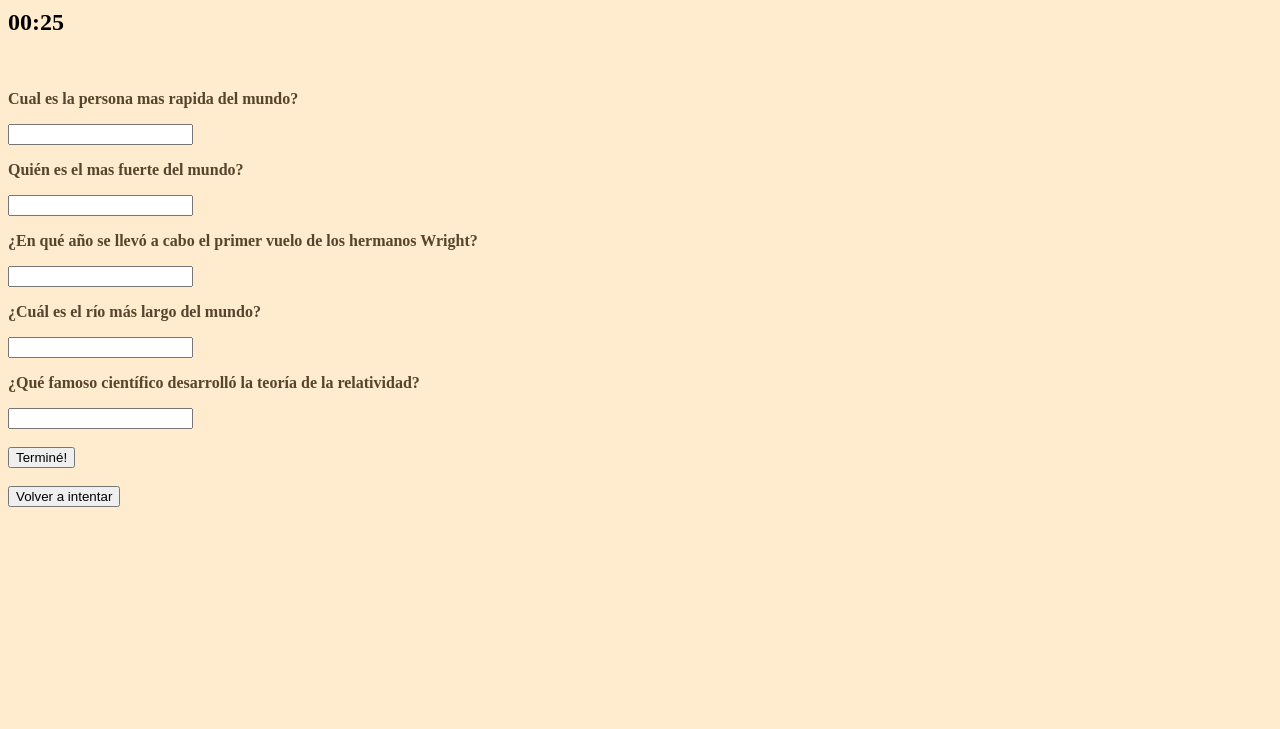
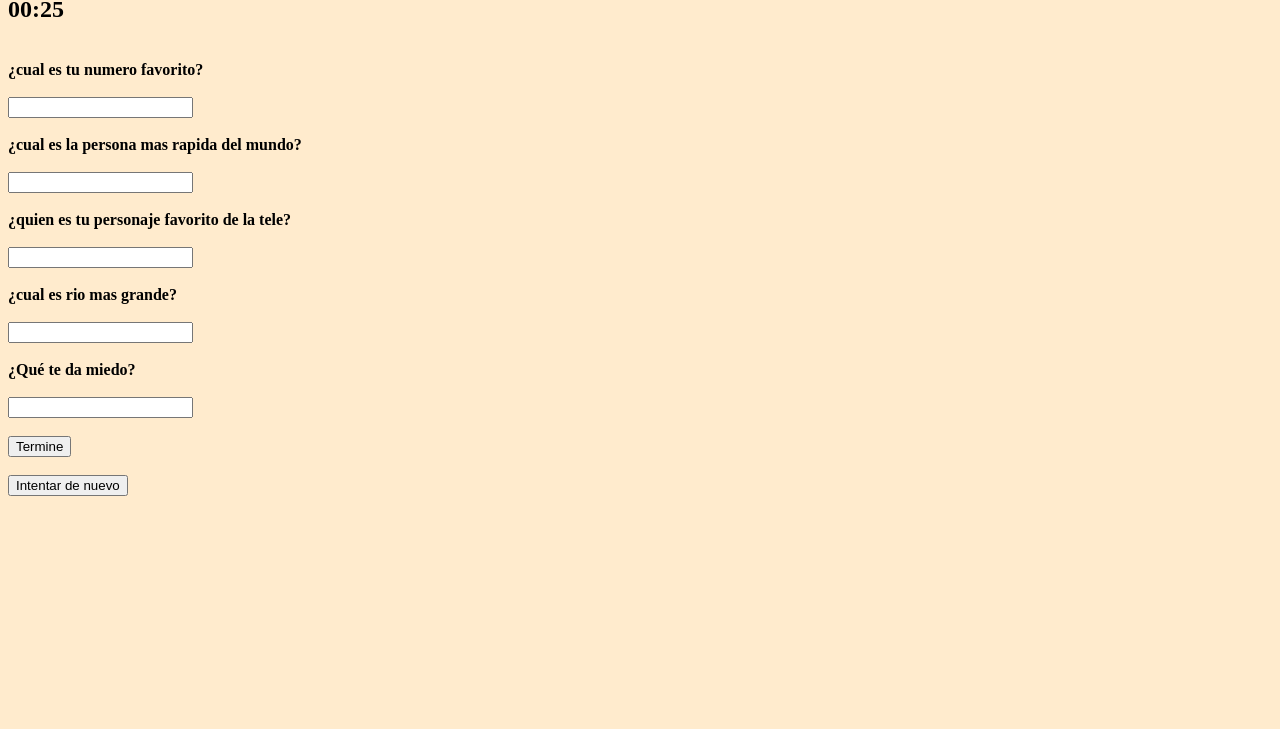
Before and after one commit to Danielhrndz15/javascript-total, a plain HTML site: page sccion_3/9_Cotidiano_juego_de_preguntas/index.html in a window 1280 px wide. Shown: the part 71-800 px from the top of the page. Drawn offline with Linux system fonts and the light colour scheme.

Commit message:
Cotidiano_juego_de_preguntas

```diff
--- a/sccion_3/9_Cotidiano_juego_de_preguntas/index.html
+++ b/sccion_3/9_Cotidiano_juego_de_preguntas/index.html
@@ -5,7 +5,7 @@
     <meta charset="UTF-8">
     <meta name="viewport" content="width=device-width, initial-scale=1.0">
     <link rel="stylesheet" href="misEstilos.css">
-    <title>Juego_de_preguntas</title>
+    <title>Practica 1</title>
     <audio id="SonidoAlarma">
         <source src="./gameover.mp3" type="audio/mpeg">
     </audio>
@@ -13,27 +13,26 @@
 
 <body onload="comenzarTiempo()">
 
-    <h1>Responde lo más rápido que puedas</h1>
-    <h2 id="Tiempo">00:30</h2>
+    <h2 id="h2">Responde las siguientes preguntas</h2>
+        <h2 id="Tiempo">00:30</h2>
     <br>
-    <p>Cual es la persona mas rapida del mundo?</p>
-    <input type="text" id="UsaintBoltresp">
-    <br>
-    <p>Quién es el mas fuerte del mundo?</p>
-    <input type="text" id="TomRyanStoltmanresp">
-    <br>
-    <p>¿En qué año se llevó a cabo el primer vuelo de los hermanos Wright?</p>
-    <input type="text" id="wrightresp">
-    <br>
-    <p>¿Cuál es el río más largo del mundo?</p>
-    <input type="text" id="rioresp">
-    <br>
-    <p>¿Qué famoso científico desarrolló la teoría de la relatividad?</p>
-    <input type="text" id="teoriaresp">
-    <br><br>
-    <button onclick="terminar()">Terminé!</button>
-    <br><br>
-    <button onclick="volverIntentar()">Volver a intentar</button>
+    <b>¿cual es tu numero favorito?</b><br><br>
+    <input type="text" id="Respuesta1"><br><br>
+
+    <b>¿cual es la persona mas rapida del mundo?</b><br><br>
+    <input type="text" id="Respuesta2"><br><br>
+
+    <b>¿quien es tu personaje favorito de la tele?</b><br><br>
+    <input type="text" id="Respuesta3"><br><br>
+
+    <b>¿cual es rio mas grande?</b><br><br>
+    <input type="text" id="Respuesta4"><br><br>
+
+    <b>¿Qué te da miedo?</b><br><br>
+    <input type="text" id="Respuesta5"><br><br>
+
+    <button onclick="mostrarRespuestas()">Termine</button><br><br>
+    <button onclick="location.reload()">Intentar de nuevo</button>
 
     <script>
         let tiempoRestante = 30;
@@ -44,11 +43,11 @@
         function mostrarRespuestas() {
             clearInterval(intervalo);
             let respuestas = [
-                document.getElementById("UsaintBoltresp").value,
-                document.getElementById("TomRyanStoltmanresp").value,
-                document.getElementById("wrightresp").value,
-                document.getElementById("rioresp").value,
-                document.getElementById("teoriaresp").value
+                document.getElementById("Respuesta1").value,
+                document.getElementById("Respuesta2").value,
+                document.getElementById("Respuesta3").value,
+                document.getElementById("Respuesta4").value,
+                document.getElementById("Respuesta5").value
             ];
 
             let fechaActual = new Date();
@@ -71,6 +70,7 @@
             }, 1000);
         }
     </script>
+
 </body>
 
 </html>
```
